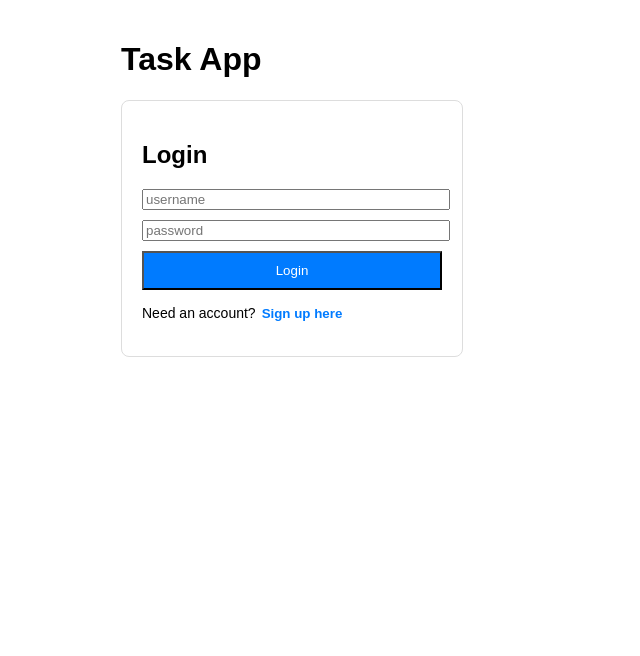
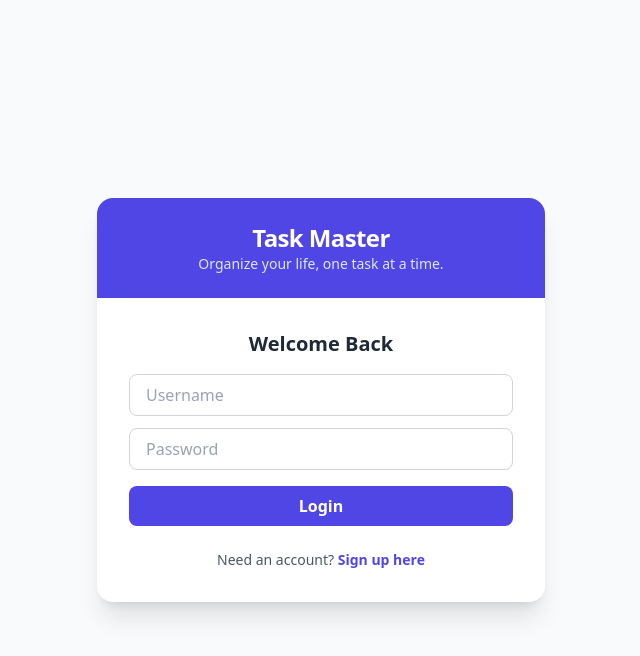
Before and after one commit to Mru1201/Task-Master-App, a React (Create React App) app in the folder task-ui/: page / in a window 1280 px wide. Shown: the top 656 px of the page, without its empty margins (319-959 px from the left). Built offline with nearby package versions, Linux system fonts and the light colour scheme.

Commit message:
feat: implement Tailwind CSS and modernize UI

```diff
--- /dev/null
+++ b/task-ui/postcss.config.js
@@ -0,0 +1,6 @@
+module.exports = {
+  plugins: {
+    tailwindcss: {},
+    autoprefixer: {},
+  },
+}
--- a/task-ui/src/App.js
+++ b/task-ui/src/App.js
@@ -126,14 +126,15 @@ function App() {
         </a>
       </header>
     </div>*/
-
-<div className="App" style={{ padding: 20, fontFamily: 'sans-serif' }}>
+  /*  --- Inline style (Object) approach --- */
+  /*
+  <div className="App" style={{ padding: 20, fontFamily: 'sans-serif' }}>
     <div style={{ maxWidth: 400, margin: '0 auto' }}>
 
       <h1>Task App</h1>
 
       {!token ? (
-        /* --- AUTH VIEW (Login/Signup) --- */
+       # --- AUTH VIEW (Login/Signup)
       <div style={{ maxWidth: '300px', border: '1px solid #ddd', padding: '20px', borderRadius: '8px' }}>
         <h2>{isNewUser ? "Sign Up" : "Login"}</h2>
         <input
@@ -163,7 +164,7 @@ function App() {
           </p>
         </div>
       ) : (
-        /* --- TASK VIEW --- */
+        #--- TASK VIEW ---
         <div>
           <div style={{ display: 'flex', justifyContent: 'space-between' }}>
             <span>Welcome, <b>{username}</b></span>
@@ -186,10 +187,10 @@ function App() {
               <li key={t.id}>
                 {t.title}
 
-                {/* DELETE */}
+                { DELETE }
                 <button onClick={() => deleteTask(t.id)} style={{ backgroundColor: '#dc3545', color: 'white', marginLeft: '10px' }}>Delete</button>.
 
-                {/* EDIT */}
+                {  EDIT }
                 <button
                   onClick={() => {
                     const newTitle = prompt("Edit task", t.title);
@@ -213,3 +214,129 @@ function App() {
 }
 
 export default App;
+*/
+
+/* --- Utility class Tailwind implementation --- */
+
+<div className="min-h-screen bg-gray-50 flex items-center justify-center p-4 font-sans">
+    <div className="w-full max-w-md bg-white rounded-2xl shadow-xl overflow-hidden">
+      {/*HEADER SECTION */ }
+      <div className="bg-indigo-600 p-6 text-white text-center">
+        <h1 className="text-2xl font-bold tracking-tight">Task Master </h1>
+        <p className="text-indigo-100 text-sm">Organize your life, one task at a time.</p>
+      </div>
+
+      <div className="p-8">
+        {!token ? (
+          /* --- AUTH VIEW (Login/Signup) --- */
+          <div className="space-y-4">
+            <h2 className="text-xl font-semibold text-gray-800 text-center">
+              {isNewUser ? "Create an Account" : "Welcome Back"}
+            </h2>
+
+            <div className="space-y-3">
+              <input
+                className="w-full px-4 py-2 border border-gray-300 rounded-lg focus:ring-2 focus:ring-indigo-500 focus:outline-none transition-all"
+                placeholder="Username"
+                onChange={(e) => setUsername(e.target.value)}
+              />
+              <input
+                type="password"
+                className="w-full px-4 py-2 border border-gray-300 rounded-lg focus:ring-2 focus:ring-indigo-500 focus:outline-none transition-all"
+                placeholder="Password"
+                onChange={(e) => setPassword(e.target.value)}
+              />
+            </div>
+
+            {isNewUser ? (
+              <button onClick={signup} className="w-full bg-green-500 hover:bg-green-600 text-white font-bold py-2 rounded-lg transition-colors">
+                Register
+              </button>
+            ) : (
+              <button onClick={login} className="w-full bg-indigo-600 hover:bg-indigo-700 text-white font-bold py-2 rounded-lg transition-colors">
+                Login
+              </button>
+            )}
+
+            <p className="text-center text-sm text-gray-600 pt-2">
+              {isNewUser ? "Already have an account?" : "Need an account?"}{" "}
+              <button
+                onClick={() => setIsNewUser(!isNewUser)}
+                className="text-indigo-600 font-bold hover:underline focus:outline-none"
+              >
+                {isNewUser ? "Login here" : "Sign up here"}
+              </button>
+            </p>
+          </div>
+        ) : (
+           /* --- TASK VIEW --- */
+          <div className="space-y-6">
+             {/* User Profile Info */}
+            <div className="flex justify-between items-center bg-indigo-50 p-3 rounded-lg">
+              <span className="text-gray-700">Hi, <b className="text-indigo-700">{username}</b></span>
+              <button onClick={logout} className="text-xs bg-red-100 text-red-600 hover:bg-red-200 px-3 py-1 rounded-full font-semibold transition-colors">
+                Logout
+              </button>
+            </div>
+
+            { /* Create Task Input */ }
+            <div className="space-y-2">
+              <h3 className="text-sm font-bold text-gray-500 uppercase tracking-wider">New Task</h3>
+              <div className="flex gap-2">
+                <input
+                  value={title}
+                  className="flex-1 px-4 py-2 border border-gray-300 rounded-lg focus:ring-2 focus:ring-indigo-500 focus:outline-none"
+                  placeholder="What needs to be done?"
+                  onChange={(e) => setTitle(e.target.value)}
+                />
+                <button onClick={createTask} className="bg-indigo-600 hover:bg-indigo-700 text-white px-4 py-2 rounded-lg font-bold transition-transform active:scale-95">
+                  Add
+                </button>
+              </div>
+            </div>
+
+            { /*Task List */}
+            <div className="space-y-3">
+              <div className="flex justify-between items-end border-b pb-2">
+                <h3 className="text-sm font-bold text-gray-500 uppercase tracking-wider">Your Tasks</h3>
+                <button onClick={getTasks} className="text-xs text-indigo-600 hover:text-indigo-800 font-medium">
+                  Refresh List
+                </button>
+              </div>
+
+              <ul className="space-y-2 max-h-60 overflow-y-auto pr-1">
+                {tasks.length === 0 ? (
+                  <p className="text-center text-gray-400 py-4 italic text-sm">No tasks yet. Add one above!</p>
+                ) : (
+                  tasks.map((t) => (
+                    <li key={t.id} className="group flex justify-between items-center bg-gray-50 p-3 rounded-xl border border-transparent hover:border-indigo-200 hover:bg-white transition-all shadow-sm">
+                      <span className="text-gray-700 font-medium">{t.title}</span>
+                      <div className="flex gap-2 opacity-0 group-hover:opacity-100 transition-opacity">
+                        <button
+                          onClick={() => {
+                            const newTitle = prompt("Edit task", t.title);
+                            if (newTitle) updateTask(t.id, newTitle);
+                          }}
+                          className="p-1 text-yellow-600 hover:bg-yellow-50 rounded"
+                        >
+                          Edit
+                        </button>
+                        <button onClick={() => deleteTask(t.id)} className="p-1 text-red-500 hover:bg-red-50 rounded">
+                          Delete
+                        </button>
+                      </div>
+                    </li>
+                  ))
+                )}
+              </ul>
+            </div>
+          </div>
+        )}
+      </div>
+    </div>
+  </div>
+
+  );
+}
+
+export default App;
--- a/task-ui/src/index.css
+++ b/task-ui/src/index.css
@@ -1,13 +1,3 @@
-body {
-  margin: 0;
-  font-family: -apple-system, BlinkMacSystemFont, 'Segoe UI', 'Roboto', 'Oxygen',
-    'Ubuntu', 'Cantarell', 'Fira Sans', 'Droid Sans', 'Helvetica Neue',
-    sans-serif;
-  -webkit-font-smoothing: antialiased;
-  -moz-osx-font-smoothing: grayscale;
-}
-
-code {
-  font-family: source-code-pro, Menlo, Monaco, Consolas, 'Courier New',
-    monospace;
-}
+@tailwind base;
+@tailwind components;
+@tailwind utilities;
--- /dev/null
+++ b/task-ui/tailwind.config.js
@@ -0,0 +1,10 @@
+/** @type {import('tailwindcss').Config} */
+module.exports = {
+  content: [
+    "./src/**/*.{js,jsx,ts,tsx}",
+  ],
+  theme: {
+    extend: {},
+  },
+  plugins: [],
+}
```
Also changed, not shown: task-ui/package.json (+6 -1 lines), 1 other file (tests, documents, lock files or other folders).
